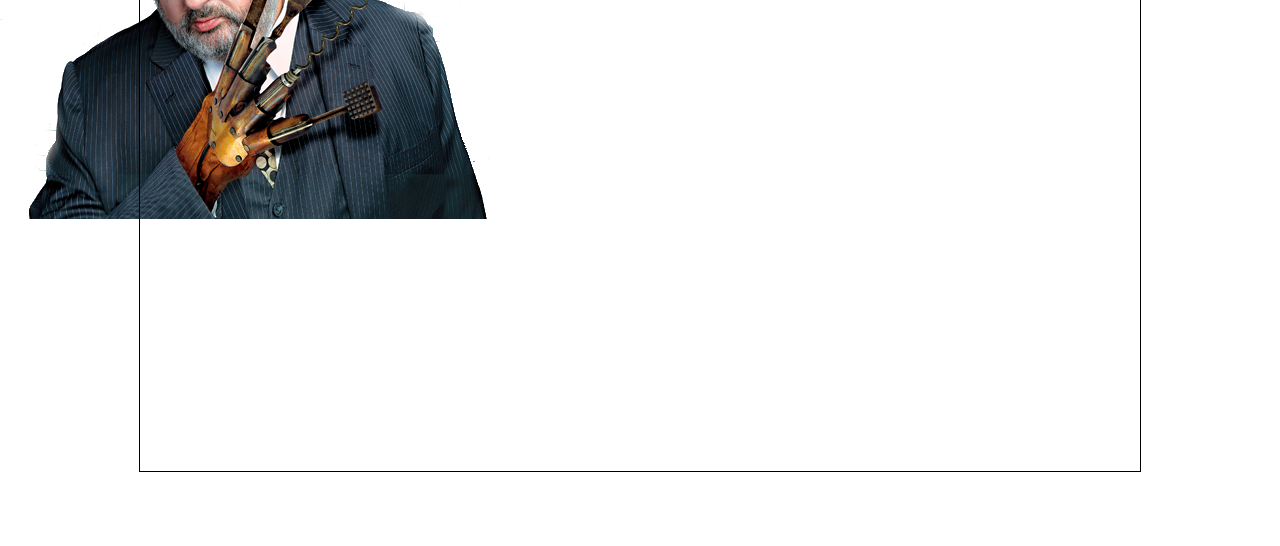
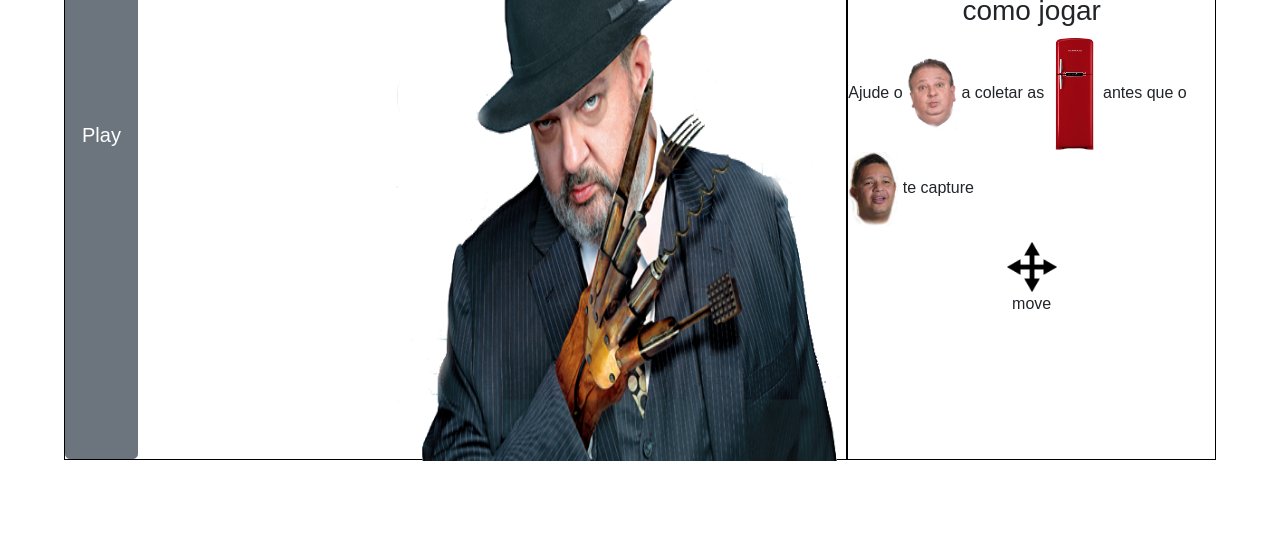
Before and after one commit to juliane-arruda/Game-Super-Jacquin, a plain HTML site: page index.html in a window 1280 px wide. Shown: the part 254-800 px from the top of the page. Drawn offline with nearby package versions, Linux system fonts and the light colour scheme.

Commit message:
setting up homepage and guidance text on how to play

```diff
--- a/index.html
+++ b/index.html
@@ -5,27 +5,47 @@
   <meta charset="UTF-8">
   <meta name="viewport" content="width=device-width, initial-scale=1.0">
   <meta http-equiv="X-UA-Compatible" content="ie=edge">
-  <title>Document</title>
+  <link rel="stylesheet" href="https://stackpath.bootstrapcdn.com/bootstrap/4.1.3/css/bootstrap.min.css"
+    integrity="sha384-MCw98/SFnGE8fJT3GXwEOngsV7Zt27NXFoaoApmYm81iuXoPkFOJwJ8ERdknLPMO" crossorigin="anonymous">
   <link rel="stylesheet" href="./style.css">
+  <title>Super Jacquin</title>
 </head>
 
 <body>
   <canvas id="canvas" class="game"></canvas>
   <div class="game" id="intro">
-    <h1>151561 465456465</h1>
-    <button id="start-intro">
-      play
-    </button>
+    <button id="start-intro" type="button" class="btn btn-secondary btn-lg">Play</button>
+    <img class="jacquin" src="./imagem/background-jacquin.png" alt="JACQUIN">
   </div>
   <div class="game" id="finish">
     <h2>gfgfgf</h2>
-    <button id="retry-finish">
-      retry-finish
-    </button>
+    <iframe src="https://giphy.com/embed/3XCo2S965EZEmaA0n3" width="480" height="270" frameBorder="0"
+      class="giphy-embed" allowFullScreen></iframe>
+    <p><a href="https://giphy.com/gifs/masterchefbr-masterchef-jacquin-3XCo2S965EZEmaA0n3">via GIPHY</a></p>
+    <button id="retry-finish" type="button" class="btn btn-secondary btn-lg">retry</button>
     <span id="score"></span>
   </div>
   <span id="score-real"></span>
+  <div id="explanation">
+    <h1>SUPER JACQUIN</h1>
+    <h3>como jogar</h3>
+    <p>Ajude o <img class="move" src="./imagem/hero.png" alt=""> a coletar as <img class="move"
+        src="./imagem/freezer.png" alt=""> antes que o <img class="move" src="./imagem/enemy.png" alt=""> te capture</p>
+    <img class="move" src="./imagem/move.png" alt="move">
+    <p>move</p>
+  </div>
+
+  <!-- script -->
   <script type="text/javascript" src="./index.js"></script>
+  <script src="https://code.jquery.com/jquery-3.3.1.slim.min.js"
+    integrity="sha384-q8i/X+965DzO0rT7abK41JStQIAqVgRVzpbzo5smXKp4YfRvH+8abtTE1Pi6jizo" crossorigin="anonymous">
+  </script>
+  <script src="https://cdnjs.cloudflare.com/ajax/libs/popper.js/1.14.3/umd/popper.min.js"
+    integrity="sha384-ZMP7rVo3mIykV+2+9J3UJ46jBk0WLaUAdn689aCwoqbBJiSnjAK/l8WvCWPIPm49" crossorigin="anonymous">
+  </script>
+  <script src="https://stackpath.bootstrapcdn.com/bootstrap/4.1.3/js/bootstrap.min.js"
+    integrity="sha384-ChfqqxuZUCnJSK3+MXmPNIyE6ZbWh2IMqE241rYiqJxyMiZ6OW/JmZQ5stwEULTy" crossorigin="anonymous">
+  </script>
 </body>
 
 </html>
--- a/index.js
+++ b/index.js
@@ -166,7 +166,7 @@ const freezer = new Freezer(50, 80, 'black', 100, 100);
 
 function gameOver() {
   myGameArea.canvas.style.display = "none";
-  myGameArea.finish.style.display = "block";
+  myGameArea.finish.style.display = "flex";
   clearInterval(myGameArea.interval);
   document.getElementById('score').innerText=score;
 }
@@ -191,7 +191,7 @@ function updateGameArea() {
 }
 
 // myGameArea.start();
-myGameArea.intro.style.display = "block";
+myGameArea.intro.style.display = "flex";
 document.getElementById('start-intro').addEventListener("click", () => {
   myGameArea.intro.style.display = "none";
   myGameArea.canvas.style.display = "block";
--- a/style.css
+++ b/style.css
@@ -4,24 +4,54 @@
 }
 
 body {
-  background-image: url("./imagem/background-jacquin.png");
-  background-repeat: no-repeat;
+  width: 100%;
+  height: 100%;
+  font-family: Arial, Helvetica, sans-serif;
+  display: flex;
 }
+
+.jacquin{
+  width: 450px;
+  height: 650px;
+  background-position: left;
+}
+
 
 .game{
   width: 1000px;
   height: 650px;
-  position: absolute;
-  top: 0%;
-  left: 0%;
-  right: 0px;
-  margin: auto;
-  bottom: 0px;
+  margin: 5% 0% 5% 5%;
   border: 1px solid black;
   display: none;
 }
 
 #canvas {
-  background-image: url("./imagem/pesadelo-na-cozinha.jpg");
-  background-repeat: no-repeat;
+  background-image: url("./imagem/backgroud.jpg");
 }
+
+.move {
+  width: 50px;
+}
+
+#finish, #explanation {
+  display: flex;
+  justify-content: center;
+  align-items: center;
+  flex-direction: column;
+  margin-right: 0px;
+}
+
+#intro {
+  display: flex;
+  justify-content: left;
+  justify-content: space-between;
+}
+
+#explanation {
+border: 1px solid black;
+height: 650px;
+margin: 5% 5% 5% 0%;
+}
+#finish {
+  display: none;
+}
```
Also changed, not shown: imagem/backgroud.jpg (added), imagem/move.png (added).
